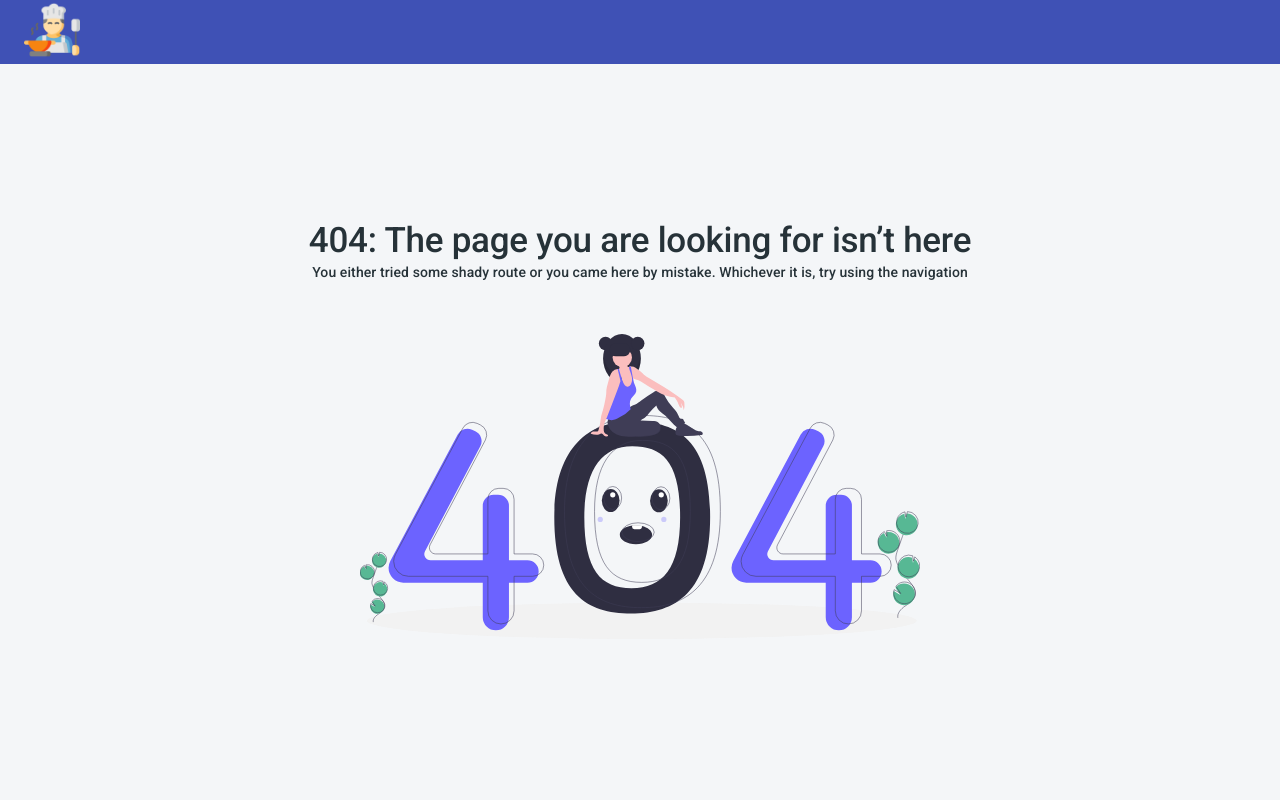
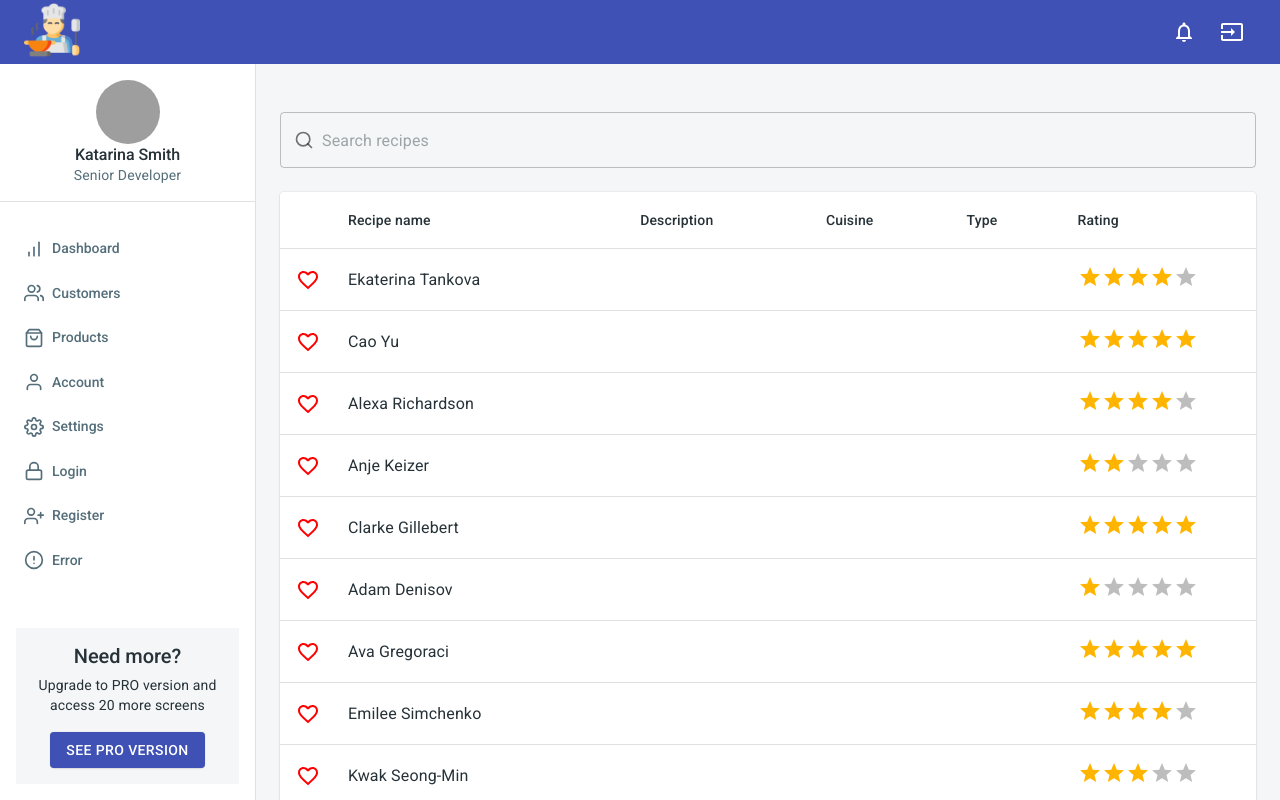
Before and after one commit to W8-Recipedia/Recipedia, a React (Create React App) app in the folder client/: page /app/search in a window 1280 px wide. Before the commit this address led to /404. Built offline with nearby package versions, Linux system fonts and the light colour scheme; grey boxes are pictures that could not be loaded.

Commit message:
Adds search page

```diff
--- a/client/src/routes.js
+++ b/client/src/routes.js
@@ -3,7 +3,7 @@ import { Navigate } from 'react-router-dom';
 import DashboardLayout from 'src/layouts/DashboardLayout';
 import MainLayout from 'src/layouts/MainLayout';
 import AccountView from 'src/views/account/AccountView';
-import CustomerListView from 'src/views/customer/CustomerListView';
+import SearchView from 'src/views/search/SearchView';
 import DashboardView from 'src/views/reports/DashboardView';
 import LoginView from 'src/views/auth/LoginView';
 import NotFoundView from 'src/views/errors/NotFoundView';
@@ -17,7 +17,7 @@ const routes = [
     element: <DashboardLayout />,
     children: [
       { path: 'account', element: <AccountView /> },
-      { path: 'customers', element: <CustomerListView /> },
+      { path: 'search', element: <SearchView /> },
       { path: 'dashboard', element: <DashboardView /> },
       { path: 'products', element: <ProductListView /> },
       { path: 'settings', element: <SettingsView /> },
--- a/client/src/utils/getInitials.js
+++ /dev/null
@@ -1,6 +0,0 @@
-export default (name = '') => name
-  .replace(/\s+/, ' ')
-  .split(' ')
-  .slice(0, 2)
-  .map((v) => v && v[0].toUpperCase())
-  .join('');
--- a/client/src/views/customer/CustomerListView/Results.js
+++ b/client/src/views/search/SearchView/Results.js
@@ -4,10 +4,8 @@ import PropTypes from 'prop-types';
 import moment from 'moment';
 import PerfectScrollbar from 'react-perfect-scrollbar';
 import {
-  Avatar,
   Box,
   Card,
-  Checkbox,
   Table,
   TableBody,
   TableCell,
@@ -15,9 +13,14 @@ import {
   TablePagination,
   TableRow,
   Typography,
+  IconButton,
   makeStyles
 } from '@material-ui/core';
-import getInitials from 'src/utils/getInitials';
+
+import FavoriteBorderIcon from '@material-ui/icons/FavoriteBorder';
+import Rating from '@material-ui/lab/Rating';
+
+
 
 const useStyles = makeStyles((theme) => ({
   root: {},
@@ -26,42 +29,42 @@ const useStyles = makeStyles((theme) => ({
   }
 }));
 
-const Results = ({ className, customers, ...rest }) => {
+const Results = ({ className, recipes, ...rest }) => {
   const classes = useStyles();
-  const [selectedCustomerIds, setSelectedCustomerIds] = useState([]);
+  const [selectedRecipeIds, setSelectedRecipeIds] = useState([]);
   const [limit, setLimit] = useState(10);
   const [page, setPage] = useState(0);
 
   const handleSelectAll = (event) => {
-    let newSelectedCustomerIds;
+    let newSelectedRecipeIds;
 
     if (event.target.checked) {
-      newSelectedCustomerIds = customers.map((customer) => customer.id);
+      newSelectedRecipeIds = recipes.map((recipe) => recipe.id);
     } else {
-      newSelectedCustomerIds = [];
+      newSelectedRecipeIds = [];
     }
 
-    setSelectedCustomerIds(newSelectedCustomerIds);
+    setSelectedRecipeIds(newSelectedRecipeIds);
   };
 
   const handleSelectOne = (event, id) => {
-    const selectedIndex = selectedCustomerIds.indexOf(id);
-    let newSelectedCustomerIds = [];
+    const selectedIndex = selectedRecipeIds.indexOf(id);
+    let newSelectedRecipeIds = [];
 
     if (selectedIndex === -1) {
-      newSelectedCustomerIds = newSelectedCustomerIds.concat(selectedCustomerIds, id);
+      newSelectedRecipeIds = newSelectedRecipeIds.concat(selectedRecipeIds, id);
     } else if (selectedIndex === 0) {
-      newSelectedCustomerIds = newSelectedCustomerIds.concat(selectedCustomerIds.slice(1));
-    } else if (selectedIndex === selectedCustomerIds.length - 1) {
-      newSelectedCustomerIds = newSelectedCustomerIds.concat(selectedCustomerIds.slice(0, -1));
+      newSelectedRecipeIds = newSelectedRecipeIds.concat(selectedRecipeIds.slice(1));
+    } else if (selectedIndex === selectedRecipeIds.length - 1) {
+      newSelectedRecipeIds = newSelectedRecipeIds.concat(selectedRecipeIds.slice(0, -1));
     } else if (selectedIndex > 0) {
-      newSelectedCustomerIds = newSelectedCustomerIds.concat(
-        selectedCustomerIds.slice(0, selectedIndex),
-        selectedCustomerIds.slice(selectedIndex + 1)
+      newSelectedRecipeIds = newSelectedRecipeIds.concat(
+        selectedRecipeIds.slice(0, selectedIndex),
+        selectedRecipeIds.slice(selectedIndex + 1)
       );
     }
 
-    setSelectedCustomerIds(newSelectedCustomerIds);
+    setSelectedRecipeIds(newSelectedRecipeIds);
   };
 
   const handleLimitChange = (event) => {
@@ -82,78 +85,61 @@ const Results = ({ className, customers, ...rest }) => {
           <Table>
             <TableHead>
               <TableRow>
-                <TableCell padding="checkbox">
-                  <Checkbox
-                    checked={selectedCustomerIds.length === customers.length}
-                    color="primary"
-                    indeterminate={
-                      selectedCustomerIds.length > 0
-                      && selectedCustomerIds.length < customers.length
-                    }
-                    onChange={handleSelectAll}
-                  />
+                <TableCell>
+
                 </TableCell>
                 <TableCell>
-                  Name
+                  Recipe name
                 </TableCell>
                 <TableCell>
-                  Email
+                  Description
                 </TableCell>
                 <TableCell>
-                  Location
+                  Cuisine
                 </TableCell>
                 <TableCell>
-                  Phone
+                  Type
                 </TableCell>
                 <TableCell>
-                  Registration date
+                  Rating
                 </TableCell>
               </TableRow>
             </TableHead>
             <TableBody>
-              {customers.slice(0, limit).map((customer) => (
+              {recipes.slice(0, limit).map((recipe) => (
                 <TableRow
                   hover
-                  key={customer.id}
-                  selected={selectedCustomerIds.indexOf(customer.id) !== -1}
+                  key={recipe.id}
+                  selected={selectedRecipeIds.indexOf(recipe.id) !== -1}
                 >
                   <TableCell padding="checkbox">
-                    <Checkbox
-                      checked={selectedCustomerIds.indexOf(customer.id) !== -1}
-                      onChange={(event) => handleSelectOne(event, customer.id)}
-                      value="true"
-                    />
+                    <IconButton component="span" color="red">
+                      <FavoriteBorderIcon
+                        style={{ color: 'red' }}
+                      />
+                    </IconButton>
                   </TableCell>
                   <TableCell>
                     <Box
                       alignItems="center"
                       display="flex"
                     >
-                      <Avatar
-                        className={classes.avatar}
-                        src={customer.avatarUrl}
-                      >
-                        {getInitials(customer.name)}
-                      </Avatar>
                       <Typography
                         color="textPrimary"
                         variant="body1"
                       >
-                        {customer.name}
+                        {recipe.name}
                       </Typography>
                     </Box>
                   </TableCell>
                   <TableCell>
-                    {customer.email}
                   </TableCell>
                   <TableCell>
-                    {`${customer.address.city}, ${customer.address.state}, ${customer.address.country}`}
                   </TableCell>
                   <TableCell>
-                    {customer.phone}
                   </TableCell>
                   <TableCell>
-                    {moment(customer.createdAt).format('DD/MM/YYYY')}
+                      <Rating name="read-only" value={recipe.rating} readOnly />
                   </TableCell>
                 </TableRow>
               ))}
@@ -163,7 +149,7 @@ const Results = ({ className, customers, ...rest }) => {
       </PerfectScrollbar>
       <TablePagination
         component="div"
-        count={customers.length}
+        count={recipes.length}
         onChangePage={handlePageChange}
         onChangeRowsPerPage={handleLimitChange}
         page={page}
@@ -176,7 +162,7 @@ const Results = ({ className, customers, ...rest }) => {
 
 Results.propTypes = {
   className: PropTypes.string,
-  customers: PropTypes.array.isRequired
+  recipes: PropTypes.array.isRequired
 };
 
 export default Results;
--- a/client/src/views/customer/CustomerListView/Toolbar.js
+++ b/client/src/views/search/SearchView/Searchbar.js
@@ -3,9 +3,6 @@ import PropTypes from 'prop-types';
 import clsx from 'clsx';
 import {
   Box,
-  Button,
-  Card,
-  CardContent,
   TextField,
   InputAdornment,
   SvgIcon,
@@ -15,15 +12,9 @@ import { Search as SearchIcon } from 'react-feather';
 
 const useStyles = makeStyles((theme) => ({
   root: {},
-  importButton: {
-    marginRight: theme.spacing(1)
-  },
-  exportButton: {
-    marginRight: theme.spacing(1)
-  }
 }));
 
-const Toolbar = ({ className, ...rest }) => {
+const Searchbar = ({ className, ...rest }) => {
   const classes = useStyles();
 
   return (
@@ -31,27 +22,8 @@ const Toolbar = ({ className, ...rest }) => {
       className={clsx(classes.root, className)}
       {...rest}
     >
-      <Box
-        display="flex"
-        justifyContent="flex-end"
-      >
-        <Button className={classes.importButton}>
-          Import
-        </Button>
-        <Button className={classes.exportButton}>
-          Export
-        </Button>
-        <Button
-          color="primary"
-          variant="contained"
-        >
-          Add customer
-        </Button>
-      </Box>
       <Box mt={3}>
-        <Card>
-          <CardContent>
-            <Box maxWidth={500}>
+            <Box>
               <TextField
                 fullWidth
                 InputProps={{
@@ -66,19 +38,17 @@ const Toolbar = ({ className, ...rest }) => {
                     </InputAdornment>
                   )
                 }}
-                placeholder="Search customer"
+                placeholder="Search recipes"
                 variant="outlined"
               />
             </Box>
-          </CardContent>
-        </Card>
       </Box>
     </div>
   );
 };
 
-Toolbar.propTypes = {
+Searchbar.propTypes = {
   className: PropTypes.string
 };
 
-export default Toolbar;
+export default Searchbar;
--- a/client/src/views/customer/CustomerListView/data.js
+++ b/client/src/views/search/SearchView/data.js
@@ -13,7 +13,8 @@ export default [
     createdAt: 1555016400000,
     email: 'ekaterina.tankova@devias.io',
     name: 'Ekaterina Tankova',
-    phone: '304-428-3097'
+    phone: '304-428-3097',
+    rating: 4
   },
   {
     id: uuid(),
@@ -27,7 +28,8 @@ export default [
     createdAt: 1555016400000,
     email: 'cao.yu@devias.io',
     name: 'Cao Yu',
-    phone: '712-351-5711'
+    phone: '712-351-5711',
+    rating: 5
   },
   {
     id: uuid(),
@@ -41,7 +43,8 @@ export default [
     createdAt: 1555016400000,
     email: 'alexa.richardson@devias.io',
     name: 'Alexa Richardson',
-    phone: '770-635-2682'
+    phone: '770-635-2682',
+    rating: 3.5
   },
   {
     id: uuid(),
@@ -55,7 +58,8 @@ export default [
     createdAt: 1554930000000,
     email: 'anje.keizer@devias.io',
     name: 'Anje Keizer',
-    phone: '908-691-3242'
+    phone: '908-691-3242',
+    rating: 2
   },
   {
     id: uuid(),
@@ -69,7 +73,8 @@ export default [
     createdAt: 1554757200000,
     email: 'clarke.gillebert@devias.io',
     name: 'Clarke Gillebert',
-    phone: '972-333-4106'
+    phone: '972-333-4106',
+    rating: 5
   },
   {
     id: uuid(),
@@ -83,7 +88,8 @@ export default [
     createdAt: 1554670800000,
     email: 'adam.denisov@devias.io',
     name: 'Adam Denisov',
-    phone: '858-602-3409'
+    phone: '858-602-3409',
+    rating: 1
   },
   {
     id: uuid(),
@@ -97,7 +103,8 @@ export default [
     createdAt: 1554325200000,
     email: 'ava.gregoraci@devias.io',
     name: 'Ava Gregoraci',
-    phone: '415-907-2647'
+    phone: '415-907-2647',
+    rating: 5
   },
   {
     id: uuid(),
@@ -111,7 +118,8 @@ export default [
     createdAt: 1523048400000,
     email: 'emilee.simchenko@devias.io',
     name: 'Emilee Simchenko',
-    phone: '702-661-1654'
+    phone: '702-661-1654',
+    rating: 4
   },
   {
     id: uuid(),
@@ -125,7 +133,8 @@ export default [
     createdAt: 1554702800000,
     email: 'kwak.seong.min@devias.io',
     name: 'Kwak Seong-Min',
-    phone: '313-812-8947'
+    phone: '313-812-8947',
+    rating: 2.5
   },
   {
     id: uuid(),
@@ -139,6 +148,7 @@ export default [
     createdAt: 1522702800000,
     email: 'merrile.burgett@devias.io',
     name: 'Merrile Burgett',
-    phone: '801-301-7894'
+    phone: '801-301-7894',
+    rating: 1
   }
 ];
--- a/client/src/views/customer/CustomerListView/index.js
+++ b/client/src/views/search/SearchView/index.js
@@ -6,7 +6,7 @@ import {
 } from '@material-ui/core';
 import Page from 'src/components/Page';
 import Results from './Results';
-import Toolbar from './Toolbar';
+import Searchbar from './Searchbar';
 import data from './data';
 
 const useStyles = makeStyles((theme) => ({
@@ -18,23 +18,23 @@ const useStyles = makeStyles((theme) => ({
   }
 }));
 
-const CustomerListView = () => {
+const SearchView = () => {
   const classes = useStyles();
-  const [customers] = useState(data);
+  const [recipes] = useState(data);
 
   return (
     <Page
       className={classes.root}
-      title="Customers"
+      title="Search"
     >
       <Container maxWidth={false}>
-        <Toolbar />
+        <Searchbar />
         <Box mt={3}>
-          <Results customers={customers} />
+          <Results recipes={recipes} />
         </Box>
       </Container>
     </Page>
   );
 };
 
-export default CustomerListView;
+export default SearchView;
```
